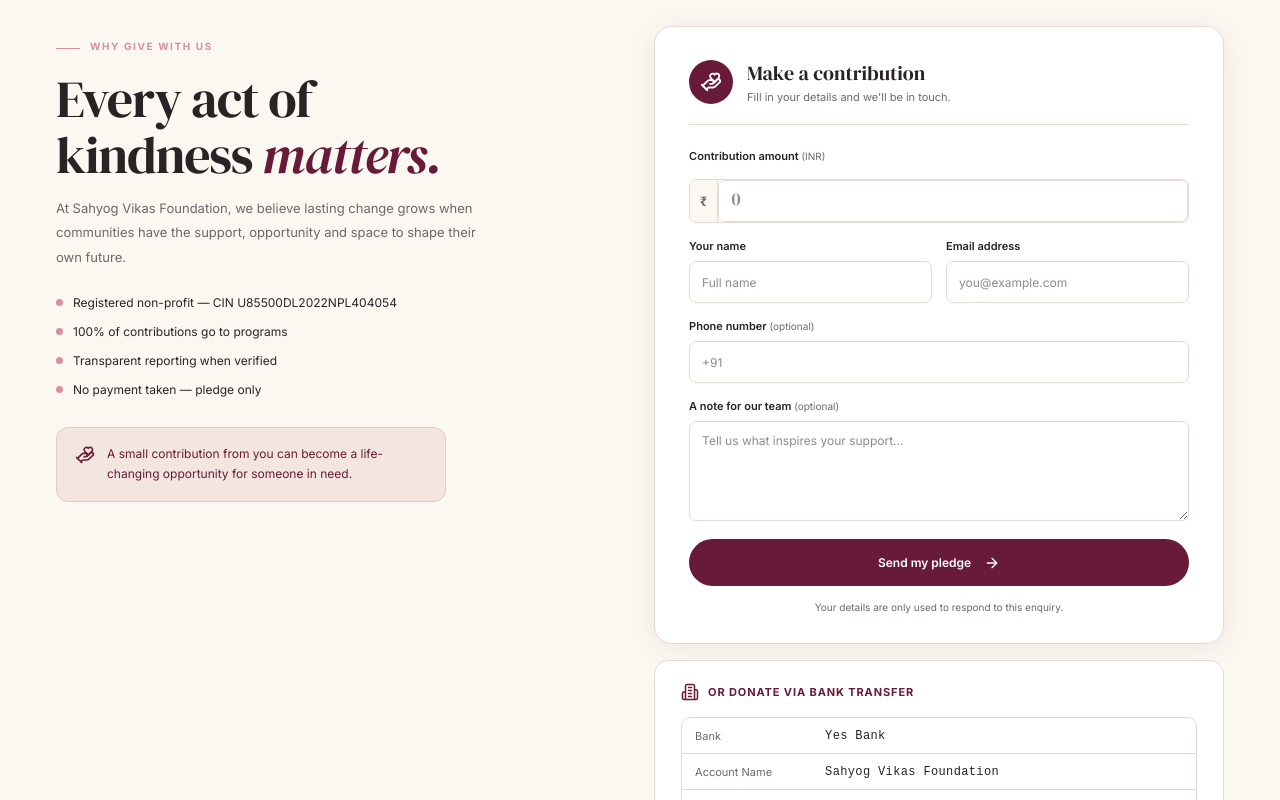
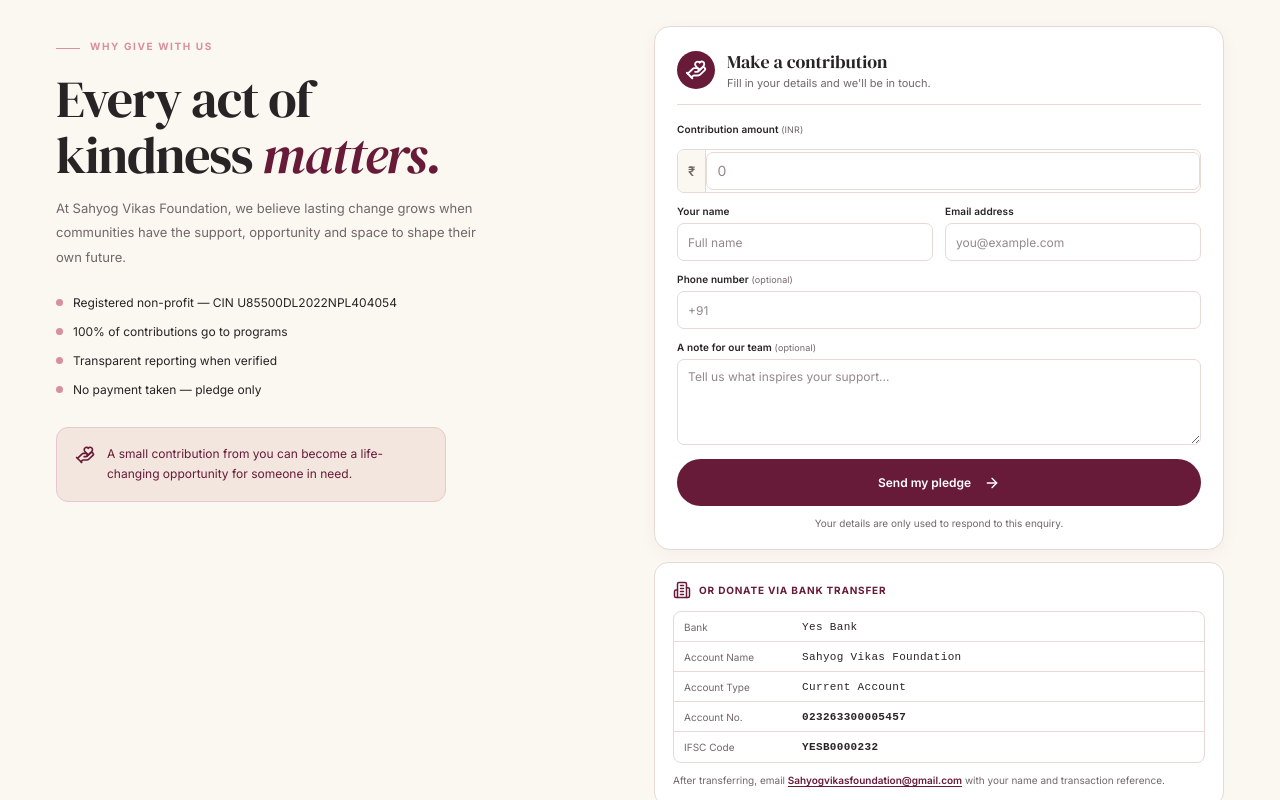
Before and after one commit to personal-code-0209/Sahyogvikasfoundation, a Next.js app: page /donate in a window 1280 px wide. Shown: the part 1160-1960 px from the top of the page. Built offline with nearby package versions, Linux system fonts and the light colour scheme; no server answers.

Commit message:
Compact donation form

```diff
--- a/app/globals.css
+++ b/app/globals.css
@@ -498,73 +498,79 @@ h1 em, h2 em { color: var(--sage); font-weight: 400; }
 .donate-note p { margin: 0; font-size: 12px; line-height: 1.7; }
 
 /* Cards column */
-.donate-card-wrap { display: flex; flex-direction: column; gap: 16px; }
+.donate-card-wrap { display: flex; flex-direction: column; gap: 12px; }
 
 /* Form card */
 .donate-form-card {
-  padding: 32px 34px 28px;
+  padding: 22px 22px 18px;
   background: var(--paper);
   border: 1px solid var(--line);
-  border-radius: 18px;
-  box-shadow: 0 4px 28px rgba(104,27,56,.07);
+  border-radius: 16px;
+  box-shadow: 0 4px 18px rgba(104,27,56,.04);
 }
-.donate-form-card-header { display: flex; align-items: center; gap: 14px; margin-bottom: 24px; padding-bottom: 20px; border-bottom: 1px solid var(--line); }
-.donate-form-card-icon { width: 44px; height: 44px; flex: 0 0 auto; display: grid; place-items: center; color: white; background: var(--forest); border-radius: 50%; }
-.donate-form-card-header h3 { margin: 0 0 3px; font-family: var(--serif); font-size: 20px; font-weight: 400; }
+.donate-form-card-header {
+  display: flex;
+  align-items: center;
+  gap: 12px;
+  margin-bottom: 18px;
+  padding-bottom: 14px;
+  border-bottom: 1px solid var(--line);
+}
+.donate-form-card-icon { width: 38px; height: 38px; flex: 0 0 auto; display: grid; place-items: center; color: white; background: var(--forest); border-radius: 50%; }
+.donate-form-card-header h3 { margin: 0 0 2px; font-family: var(--serif); font-size: 18px; font-weight: 400; }
 .donate-form-card-header p { margin: 0; color: var(--muted); font-size: 11px; }
 
-/* Amount input override — bigger & bolder */
+/* Amount input override — compact and clean */
 .custom-amount-wrap {
   display: flex;
   align-items: center;
-  border: 2px solid var(--color-primary);
-  border-radius: 10px;
+  border: 1px solid var(--line);
+  border-radius: 8px;
   overflow: hidden;
   background: var(--paper);
   transition: box-shadow .2s;
 }
-.custom-amount-wrap:focus-within { box-shadow: 0 0 0 3px rgba(104,27,56,.15); }
+.custom-amount-wrap:focus-within { box-shadow: 0 0 0 3px rgba(104,27,56,.12); }
 .custom-amount-prefix {
-  padding: 0 14px;
-  height: 54px;
+  padding: 0 12px;
+  height: 42px;
   display: grid;
   place-items: center;
-  background: var(--color-primary);
-  color: white;
-  font-size: 18px;
+  background: var(--cream);
+  color: var(--forest);
+  font-size: 14px;
   font-weight: 700;
-  font-family: var(--serif);
+  border-right: 1px solid var(--line);
 }
 .custom-amount-input {
   flex: 1;
-  height: 54px;
-  padding: 0 16px;
+  height: 42px;
+  padding: 0 12px;
   border: 0;
   outline: none;
   background: transparent;
   color: var(--ink);
-  font-size: 22px;
+  font-size: 15px;
   font-weight: 600;
-  font-family: var(--serif);
 }
-.custom-amount-input::placeholder { color: #c4b0b5; font-weight: 400; font-size: 18px; }
+.custom-amount-input::placeholder { color: #b79ca2; font-weight: 400; font-size: 14px; }
 .custom-amount-input::-webkit-inner-spin-button,
 .custom-amount-input::-webkit-outer-spin-button { -webkit-appearance: none; }
 
 /* Bank card */
 .donate-bank-card {
-  padding: 22px 26px;
+  padding: 18px 18px 16px;
   background: var(--paper);
   border: 1px solid var(--line);
   border-radius: 14px;
 }
-.donate-bank-header { display: flex; align-items: center; gap: 9px; margin-bottom: 16px; color: var(--forest); font-size: 11px; font-weight: 700; letter-spacing: .08em; text-transform: uppercase; }
-.donate-bank-rows { border: 1px solid var(--line); border-radius: 9px; overflow: hidden; margin-bottom: 12px; }
-.donate-bank-rows > div { display: grid; grid-template-columns: 130px 1fr; align-items: center; min-height: 36px; padding: 7px 13px; border-bottom: 1px solid var(--line); font-size: 11px; }
+.donate-bank-header { display: flex; align-items: center; gap: 8px; margin-bottom: 12px; color: var(--forest); font-size: 10px; font-weight: 700; letter-spacing: .08em; text-transform: uppercase; }
+.donate-bank-rows { border: 1px solid var(--line); border-radius: 8px; overflow: hidden; margin-bottom: 10px; }
+.donate-bank-rows > div { display: grid; grid-template-columns: 118px 1fr; align-items: center; min-height: 30px; padding: 6px 10px; border-bottom: 1px solid var(--line); font-size: 10px; }
 .donate-bank-rows > div:last-child { border-bottom: 0; }
 .donate-bank-rows > div > span:first-child { color: var(--muted); }
-.donate-bank-rows > div > span:last-child, .donate-bank-rows > div > strong { color: var(--ink); font-family: monospace; font-size: 12px; letter-spacing: .03em; }
-.donate-bank-note { margin: 0; color: var(--muted); font-size: 10px; line-height: 1.65; }
+.donate-bank-rows > div > span:last-child, .donate-bank-rows > div > strong { color: var(--ink); font-family: monospace; font-size: 11px; letter-spacing: .03em; }
+.donate-bank-note { margin: 0; color: var(--muted); font-size: 10px; line-height: 1.55; }
 .donate-bank-note a { color: var(--forest); font-weight: 600; text-decoration: underline; text-underline-offset: 2px; }
 
 /* Bottom bar */
@@ -585,16 +591,17 @@ h1 em, h2 em { color: var(--sage); font-weight: 400; }
   .donate-causes-grid { grid-template-columns: repeat(2, 1fr); }
   .donate-hero-stats { gap: 24px; }
   .donate-hero-stats strong { font-size: 28px; }
-  .donate-form-card { padding: 24px 20px 20px; }
-  .donate-bank-card { padding: 18px 18px; }
+  .donate-form-card { padding: 20px 16px 16px; }
+  .donate-bank-card { padding: 16px; }
+  .form-row { grid-template-columns: 1fr; }
   .donate-bottom-bar-inner a { margin-left: 0; }
   .donate-bottom-bar-inner { flex-wrap: wrap; }
 }
-.submission-form { display: grid; gap: 16px; }
-.form-row { display: grid; grid-template-columns: 1fr 1fr; gap: 14px; }
-.form-field { display: grid; gap: 8px; }
-.form-field label { color: var(--ink); font-size: 11px; font-weight: 600; }
-.form-field label span { color: var(--muted); font-size: 10px; font-weight: 400; }
+.submission-form { display: grid; gap: 12px; }
+.form-row { display: grid; grid-template-columns: 1fr 1fr; gap: 12px; }
+.form-field { display: grid; gap: 6px; }
+.form-field label { color: var(--ink); font-size: 10px; font-weight: 600; letter-spacing: .01em; }
+.form-field label span { color: var(--muted); font-size: 9px; font-weight: 400; }
 .form-field input, .form-field select, .form-field textarea {
   width: 100%;
   border: 1px solid var(--line);
@@ -605,12 +612,12 @@ h1 em, h2 em { color: var(--sage); font-weight: 400; }
   font-size: 12px;
   transition: border-color .2s;
 }
-.form-field input, .form-field select { height: 42px; padding: 0 12px; }
-.form-field textarea { min-height: 100px; padding: 11px 12px; resize: vertical; }
+.form-field input, .form-field select { height: 38px; padding: 0 10px; }
+.form-field textarea { min-height: 86px; padding: 9px 10px; resize: vertical; }
 .form-field input:focus, .form-field select:focus, .form-field textarea:focus { border-color: var(--sage); }
 .form-field input::placeholder, .form-field textarea::placeholder { color: #94888a; }
 .form-error { margin: 0; color: #a33931; font-size: 12px; }
-.form-submit { width: 100%; margin-top: 2px; }
+.form-submit { width: 100%; margin-top: 2px; height: 42px; }
 .form-submit:disabled { cursor: wait; opacity: .7; }
 .form-privacy, .payment-disclosure { margin: -3px 0 0; color: var(--muted); font-size: 10px; line-height: 1.6; text-align: center; }
 .spin { animation: spin 1s linear infinite; }
```
